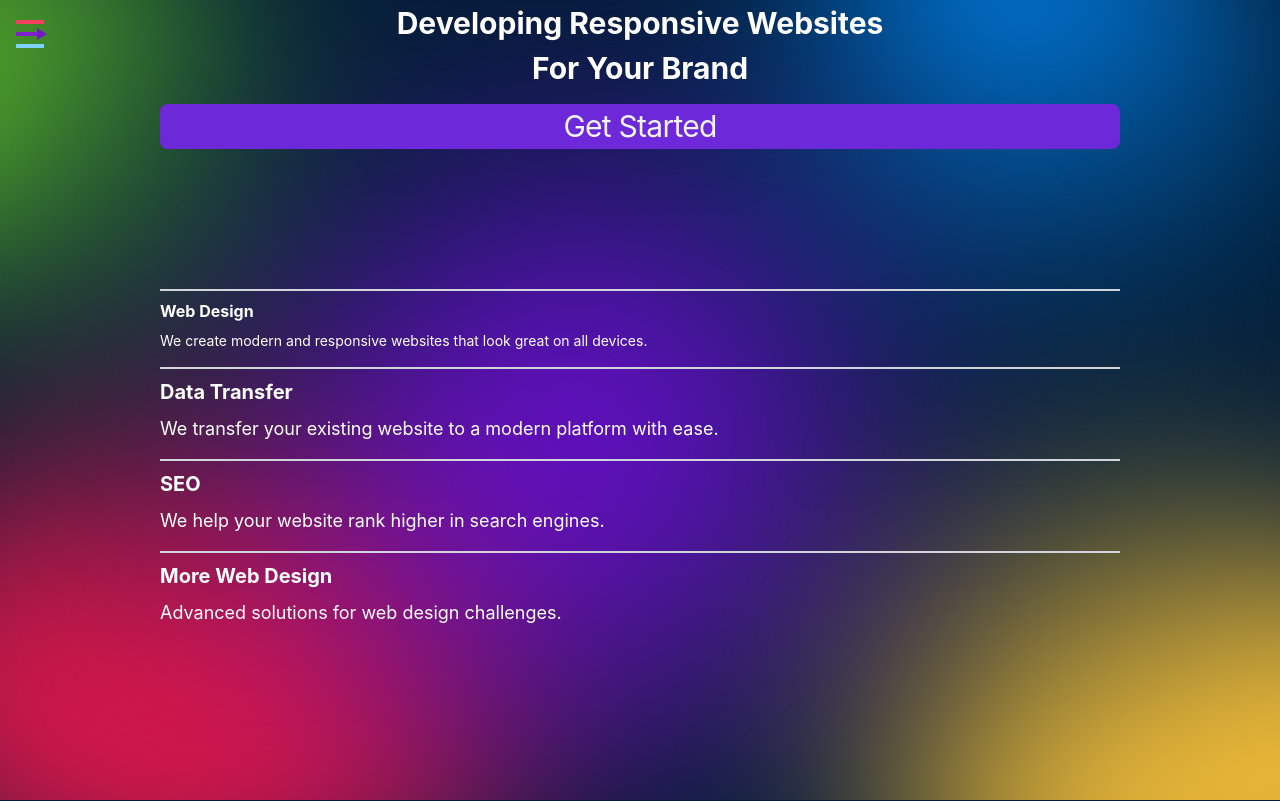
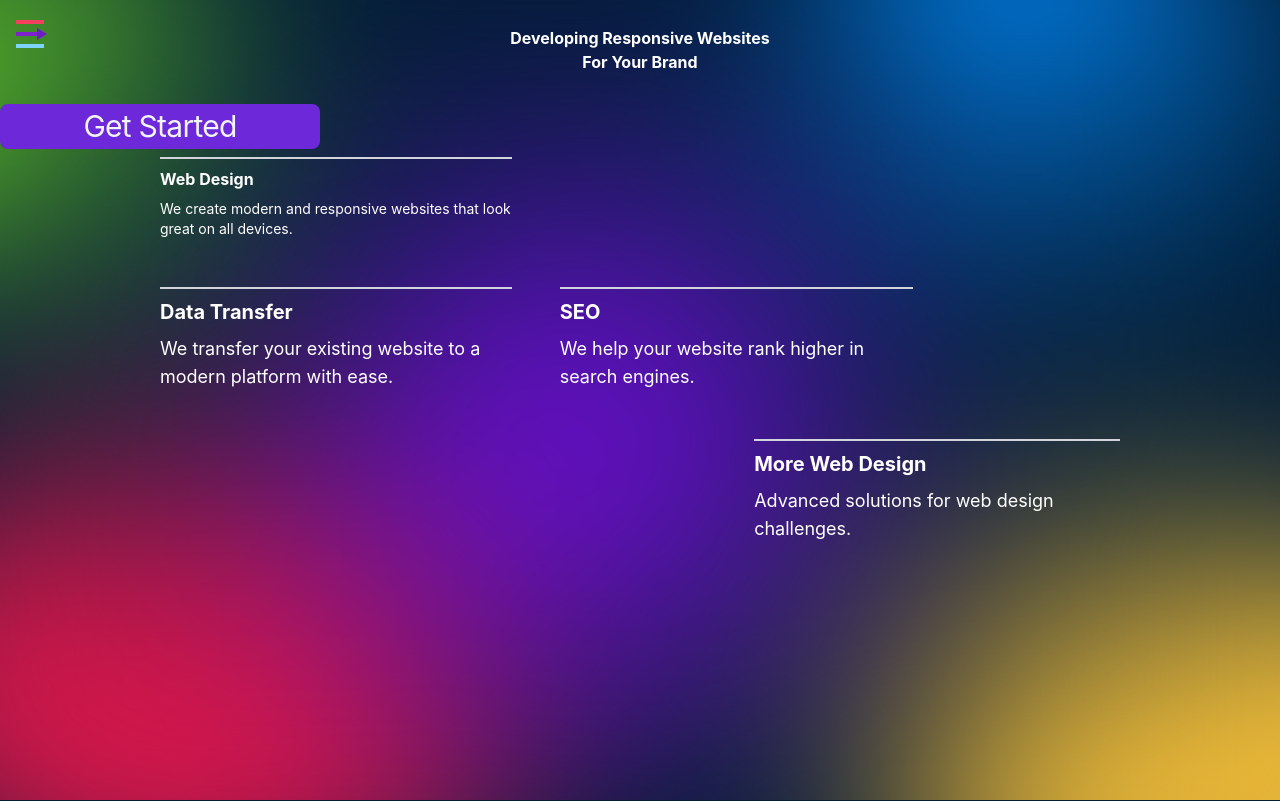
Before and after one commit to infinitepixel-dev/InfinitePixel-Main, a React (Vite) app: page / in a window 1280 px wide. Built offline with nearby package versions, Linux system fonts and the light colour scheme; grey boxes are pictures that could not be loaded.

Commit message:
Updated layout for desktopXL

```diff
--- a/src/components/pages/heroPage.jsx
+++ b/src/components/pages/heroPage.jsx
@@ -62,42 +62,59 @@ function HeroPage() {
 
   //NOTE - Device Layouts
   //INFO Hero Container
+  const defaultHeroContainer =
+    "z-10 grid w-full h-screen grid-cols-8 overflow-hidden grid-rows-8 column";
   const mobileHeroContainer = "";
   const tabletHeroContainer = "";
   const tabletXLHeroContainer = "";
   const laptopHeroContainer = "";
   const desktopHeroContainer = "";
   const desktopXLHeroContainer = "";
+
   //INFO Hero Title
-  const mobileHeroTitle =
-    "mobile:text-lg mobile:mt-0 mobile:mb-2 mobile:text-center mobile:self-center mobile:font-bold mobile:leading-normal mobile:tracking-normal";
-  const tabletHeroTitle =
-    "tablet:text-2xl tablet:mt-0 tablet:mb-2 tablet:text-center tablet:self-center tablet:font-bold tablet:leading-normal tablet:tracking-normal";
-  const tabletXLHeroTitle =
-    "tabletXL:text-3xl tabletXL:mt-0 tabletXL:mb-2 tabletXL:text-center tabletXL:self-center tabletXL:font-bold tabletXL:leading-normal tabletXL:tracking-normal";
+  const defaultHeroTitle =
+    "col-span-6 col-start-2 text-md text-center self-center font-bold leading-normal tracking-normal";
+  const mobileHeroTitle = "";
+  const tabletHeroTitle = "";
+  const tabletXLHeroTitle = "";
   const laptopHeroTitle = "";
   const desktopHeroTitle = "";
-  const desktopXLHeroTitle = "";
+  const desktopXLHeroTitle = "desktopXL:text-6xl desktopXL:row-start-2";
+
   //INFO Hero Get Started Button
+  const defaultHeroGetStartedButton =
+    "self-center col-start-2 col-span-6 row-start-2 mb-12 text-3xl leading-normal tracking-tight text-center duration-700 rounded-lg text-slate-100 bg-violet-700 md:text-2x1 hover:bg-violet-800 mobileGetStartedButton";
   const mobileGetStartedButton = "";
   const tabletGetStartedButton = "";
   const tabletXLGetStartedButton = "";
   const laptopGetStartedButton = "";
   const desktopGetStartedButton = "";
-  const desktopXLGetStartedButton = "";
+  const desktopXLGetStartedButton =
+    "desktopXL:col-start-4 desktop:col-span-2 desktopXL:row-start-3 desktopXL:py-6 desktopXL:mt-28 ";
+
   //INFO Hero Services
-  const mobileHeroServices = "";
-  const tabletHeroServices = "";
-  const tabletXLHeroServices = "";
-  const laptopHeroServices = "";
-  const desktopHeroServices = "";
-  const desktopXLHeroServices = "";
+  const default_HeroServicesContainer =
+    "grid self-center col-start-2 col-span-6 row-start-4 gap-12";
+  const desktopXL_HeroServicesContainer = "desktopXL:row-start-5";
+
+  const default_webServicesContainer = "col-start-1 col-span-2";
+  const desktopXL_WebServicesContainer =
+    "desktopXL:col-start-1 desktopXL:row-start-1";
+
+  const default_dataTransferContainer = "col-start-1 col-span-2";
+  const desktopXL_dataTransferContainer =
+    "desktopXL:col-start-4 desktopXL:row-start-1";
+
+  const default_SEOContainer = "col-span-2 col-start-3";
+  const desktopXL_SEOContainer = "desktopXL:col-start-7 desktopXL:row-start-1";
+
+  const default_additionalWebDesignContainer = "col-span-2 col-start-4";
+  const desktopXL_additionalWebDesignContainer =
+    "desktopXL:col-start-10 desktopXL:row-start-1";
 
   return (
     <>
-      <div
-        className={`relative overflow-hidden h-dvh overscroll-none ${mobileHeroContainer}`}
-      >
+      <div className={`relative overflow-hidden h-dvh overscroll-none`}>
         {/*NOTE Background Colors */}
         {/* if in the container dislay the cursor otherwise fade it */}
         <DynamicComponentLoader
@@ -203,12 +220,28 @@ function HeroPage() {
         {/*INFO Hero Container */}
         <div
           id="heroPageElement"
-          className="z-10 grid w-full h-screen grid-cols-8 overflow-hidden grid-rows-8 column"
+          className={`
+          ${defaultHeroContainer}
+          ${mobileHeroContainer}
+          ${tabletHeroContainer}
+          ${tabletXLHeroContainer}
+          ${laptopHeroContainer}
+          ${desktopHeroContainer}
+          ${desktopXLHeroContainer}
+          `}
         >
           {/*INFO Hero Title */}
           <>
             <div
-              className={`col-span-6 col-start-2 px-1 mt-0 mb-2 text-md text-center self-center font-bold leading-normal tracking-normal ${mobileHeroTitle} ${tabletHeroTitle} ${tabletXLHeroTitle} ${laptopHeroTitle} ${desktopHeroTitle} ${desktopXLHeroTitle}`}
+              className={`
+              ${defaultHeroTitle}
+              ${mobileHeroTitle}
+              ${tabletHeroTitle}
+              ${tabletXLHeroTitle}
+              ${laptopHeroTitle}
+              ${desktopHeroTitle}
+              ${desktopXLHeroTitle}
+              `}
             >
               Developing Responsive Websites
               <div className="row-start-2">For Your Brand</div>
@@ -218,55 +251,82 @@ function HeroPage() {
           <>
             <a
               href="#paymentInformation"
-              className="self-center col-start-2 col-span-6 row-start-2 mb-12 text-3xl leading-normal tracking-tight text-center duration-700 rounded-lg text-slate-100 bg-violet-700 md:text-2x1 hover:bg-violet-800"
+              className={`
+              ${defaultHeroGetStartedButton}
+              ${mobileGetStartedButton}
+              ${tabletGetStartedButton}
+              ${tabletXLGetStartedButton}
+              ${laptopGetStartedButton}
+              ${desktopGetStartedButton}
+              ${desktopXLGetStartedButton}
+              `}
             >
               Get Started
             </a>
 
             {/* SECTION Services */}
             {/*INFO Hero Services */}
-            <div className="self-center col-span-6 col-start-2 row-start-5">
-              <div className="col-start-1 mt-8 mb-4">
-                <hr className="w-full border-t-2 border-gray-300" />
-                <div className="mt-2 text-base font-bold leading-normal tracking-normal galaxyS23Ultra:mt-1 galaxyS23Ultra:text-xl sm:text-xl lg:text-3xl">
+            <div
+              className={`
+            ${default_HeroServicesContainer}
+            ${desktopXL_HeroServicesContainer}
+            `}
+            >
+              <div
+                className={`${default_webServicesContainer} ${desktopXL_WebServicesContainer}`}
+              >
+                <hr className="border-t-2 border-gray-300" />
+                <div className="mt-2 text-base font-bold leading-normal tracking-normal desktopXL:text-3xl">
                   Web Design
                 </div>
-                <div className="mt-2 text-sm">
+                <div className="mt-2 text-sm desktopXL:text-3xl">
                   We create modern and responsive websites that look great on
                   all devices.
                 </div>
               </div>
 
               {/* Data Transfer - Responsive adjustments */}
-              <div className="col-start-1 mb-4">
+              <div
+                className={`${default_dataTransferContainer} ${desktopXL_dataTransferContainer}`}
+              >
                 <hr className="w-full border-t-2 border-gray-300" />
-                <div className="mt-2 text-xl font-bold leading-normal tracking-normal galaxyS23Ultra:mt-1 sm:text-2xl lg:text-3xl">
+                <div className="mt-2 text-xl font-bold leading-normal tracking-normal">
                   Data Transfer
                 </div>
-                <div className="mt-2 text-lg leading-7 sm:text-xl galaxyS23Ultra:text-sm lg:text-xl">
+                <div className="mt-2 text-lg leading-7">
                   We transfer your existing website to a modern platform with
                   ease.
                 </div>
               </div>
 
               {/* SEO - Adjusted for responsive grid */}
-              <div className="col-span-2 col-start-3 mb-4">
+              <div
+                className={`
+              ${default_SEOContainer}}
+              ${desktopXL_SEOContainer}
+              `}
+              >
                 <hr className="w-full border-t-2 border-gray-300" />
-                <div className="mt-2 text-xl font-bold leading-normal tracking-normal galaxyS23Ultra:mt-1 sm:text-2xl lg:text-3xl">
+                <div className="mt-2 text-xl font-bold leading-normal tracking-normal">
                   SEO
                 </div>
-                <div className="mt-2 text-lg leading-7 galaxyS23Ultra:text-sm sm:text-xl lg:text-xl">
+                <div className="mt-2 text-lg leading-7">
                   We help your website rank higher in search engines.
                 </div>
               </div>
 
               {/* Additional Web Design Section if needed, or use for another service */}
-              <div className="col-span-2 col-start-3 mb-4">
+              <div
+                className={`
+                ${default_additionalWebDesignContainer}
+                ${desktopXL_additionalWebDesignContainer}
+                `}
+              >
                 <hr className="w-full border-t-2 border-gray-300" />
-                <div className="mt-2 text-xl font-bold leading-normal tracking-normal galaxyS23Ultra:mt-1 sm:text-2xl lg:text-3xl">
+                <div className="mt-2 text-xl font-bold leading-normal tracking-normal">
                   More Web Design
                 </div>
-                <div className="mt-2 text-lg leading-7 sm:text-xl galaxyS23Ultra:text-sm lg:text-xl">
+                <div className="mt-2 text-lg leading-7">
                   Advanced solutions for web design challenges.
                 </div>
               </div>
```
